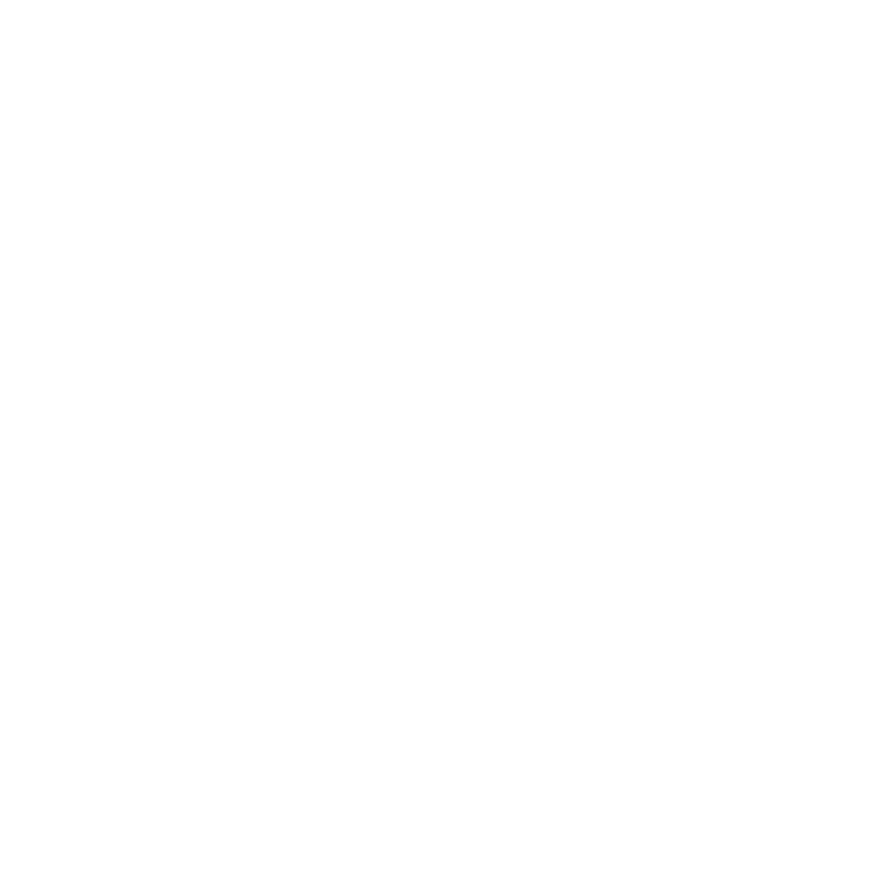
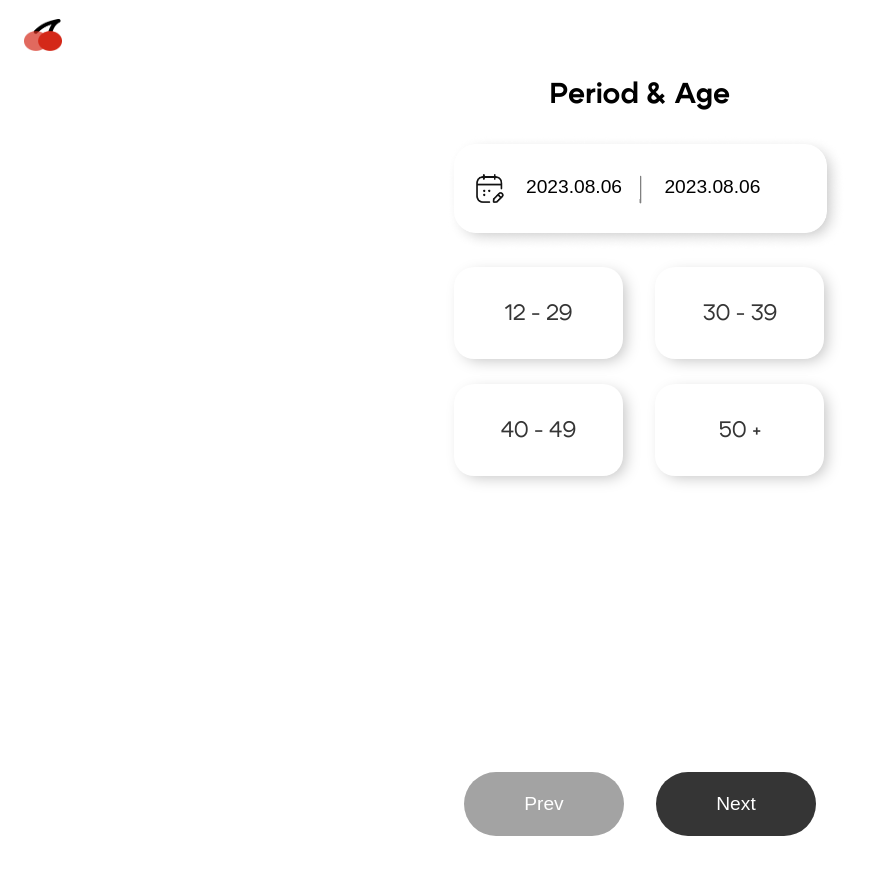
Before and after one commit to GEN-AI-CHERI/CHERI-FRONT, a React (Create React App) app: page /period in a window 1280 px wide. Before the commit this address had no page. Shown: the top 874 px of the page, without its empty margins (0-874 px from the left). Before the commit the page ends 800 px from the top, so only its background shows below. Built offline with nearby package versions, Linux system fonts and the light colour scheme.

Commit message:
💄 기간,나이 선택 페이지 퍼블리싱 완료

```diff
--- a/package.json
+++ b/package.json
@@ -6,7 +6,9 @@
     "@testing-library/jest-dom": "^5.17.0",
     "@testing-library/react": "^13.4.0",
     "@testing-library/user-event": "^13.5.0",
+    "date-fns": "^2.30.0",
     "react": "^18.2.0",
+    "react-datepicker": "^4.16.0",
     "react-dom": "^18.2.0",
     "react-router-dom": "^6.14.2",
     "react-scripts": "5.0.1",
--- a/src/App.js
+++ b/src/App.js
@@ -2,6 +2,7 @@
 import MainPage from "./pages/MainPage";
 import DestinationPage from "./pages/DestinationPage";
 import ThemePage from "./pages/ThemePage";
+import Period from "./pages/Period";
 
 function App() {
   return (
@@ -9,6 +10,7 @@
       <Route path="/main" element={<MainPage />} />
       <Route path="/destination" element={<DestinationPage />} />
       <Route path="/themes" element={<ThemePage />} />
+      <Route path="/period" element={<Period />} />
     </Routes>
   );
 }
--- /dev/null
+++ b/src/components/Period/Age.js
@@ -0,0 +1,128 @@
+import styled from "styled-components";
+import { useState } from "react";
+import check from "../../assets/theme/check.png";
+
+const Age = () => {
+  const [isSelect1, setIsSelect1] = useState(false);
+  const [isSelect2, setIsSelect2] = useState(false);
+  const [isSelect3, setIsSelect3] = useState(false);
+  const [isSelect4, setIsSelect4] = useState(false);
+
+  const handleSelect1 = () => {
+    setIsSelect1(!isSelect1);
+  };
+
+  const handleSelect2 = () => {
+    setIsSelect2(!isSelect2);
+  };
+
+  const handleSelect3 = () => {
+    setIsSelect3(!isSelect3);
+  };
+
+  const handleSelect4 = () => {
+    setIsSelect4(!isSelect4);
+  };
+
+  return (
+    <AgeContainer>
+      <Row>
+        <Container
+          onClick={handleSelect1}
+          disabled={isSelect1 ? "Selected" : "notSelected"}
+        >
+          {isSelect1 && <CheckIcon src={check} />}
+          <Option disabled={isSelect1 ? "Selected" : "notSelected"}>
+            12 - 29
+          </Option>
+          <Frame disabled={isSelect1 ? "Selected" : "notSelected"} />
+        </Container>
+        <Container
+          onClick={handleSelect2}
+          disabled={isSelect2 ? "Selected" : "notSelected"}
+        >
+          {isSelect2 && <CheckIcon src={check} />}
+          <Option disabled={isSelect2 ? "Selected" : "notSelected"}>
+            30 - 39
+          </Option>
+          <Frame disabled={isSelect2 ? "Selected" : "notSelected"} />
+        </Container>
+      </Row>
+      <Row>
+        <Container2
+          onClick={handleSelect3}
+          disabled={isSelect3 ? "Selected" : "notSelected"}
+        >
+          {isSelect3 && <CheckIcon src={check} />}
+          <Option disabled={isSelect3 ? "Selected" : "notSelected"}>
+            40 - 49
+          </Option>
+          <Frame disabled={isSelect3 ? "Selected" : "notSelected"} />
+        </Container2>
+        <Container
+          onClick={handleSelect4}
+          disabled={isSelect4 ? "Selected" : "notSelected"}
+        >
+          {isSelect4 && <CheckIcon src={check} />}
+          <Option disabled={isSelect4 ? "Selected" : "notSelected"}>
+            50 +
+          </Option>
+          <Frame disabled={isSelect4 ? "Selected" : "notSelected"} />
+        </Container>
+      </Row>
+    </AgeContainer>
+  );
+};
+
+const Row = styled.div`
+  display: flex;
+`;
+
+const CheckIcon = styled.img`
+  width: 1rem;
+  margin: 0;
+  margin-right: 5px;
+`;
+
+const AgeContainer = styled.div`
+  display: flex;
+  align-items: center;
+  justify-content: center;
+  flex-direction: column;
+  margin-bottom: 16.2rem;
+`;
+
+const Container = styled.div`
+  margin-bottom: 3rem;
+  display: flex;
+  align-items: center;
+  justify-content: center;
+  width: 6.1rem;
+  margin-left: 3.2rem;
+  margin-right: 3.3rem;
+  background-color: ${(props) =>
+    props.disabled === "Selected" ? "#FFEFEF" : "white"};
+`;
+
+const Container2 = styled(Container)``;
+
+const Frame = styled.div`
+  width: 9.5rem;
+  display: inline-flex;
+  height: 3.5rem;
+  padding: 18px 13px 18px 4px;
+  align-items: center;
+  border-radius: 20px;
+  background-color: ${(props) =>
+    props.disabled === "Selected" ? "#FFEFEF" : "white"};
+  box-shadow: 5px 4px 15px -3px rgba(0, 0, 0, 0.25);
+  position: absolute;
+  z-index: -1;
+`;
+
+const Option = styled.p`
+  font-size: 1.4rem;
+  color: ${(props) => (props.disabled === "Selected" ? "#E84848" : "#353535")};
+`;
+
+export default Age;
--- /dev/null
+++ b/src/components/Period/Calendar.js
@@ -0,0 +1,69 @@
+import React, { useState } from "react";
+import DatePicker from "react-datepicker";
+import "react-datepicker/dist/react-datepicker.css";
+import { enUS } from "date-fns/locale";
+import styled from "styled-components";
+import calendar from "../../assets/period/calendar.png";
+
+// CSS Modules, react-datepicker-cssmodules.css
+import "react-datepicker/dist/react-datepicker-cssmodules.css";
+
+const Calendar = () => {
+  const [startDate, setStartDate] = useState(new Date());
+  const [endDate, setEndDate] = useState(new Date());
+
+  return (
+    <Container>
+      <Row>
+        <DatePickerWrapper>
+          <DatePicker
+            selected={startDate}
+            onChange={(date) => setStartDate(date)}
+            dateFormat="yyyy.MM.dd"
+            locale={enUS}
+          />
+        </DatePickerWrapper>
+        <DatePickerWrapper>
+          <DatePicker
+            selected={endDate}
+            onChange={(date) => setEndDate(date)}
+            dateFormat="yyyy.MM.dd"
+            locale={enUS}
+          />
+        </DatePickerWrapper>
+      </Row>
+      <CalendarBg src={calendar} />
+    </Container>
+  );
+};
+
+const CalendarBg = styled.img`
+  width: 25rem;
+  position: absolute;
+  z-index: -1;
+  margin-left: 0.8rem;
+`;
+
+const Container = styled.div`
+  display: flex;
+  flex-direction: column;
+  align-items: center;
+  margin-bottom: 5rem;
+`;
+
+const Row = styled.div`
+  display: flex;
+  margin-top: 2.5rem;
+`;
+
+const DatePickerWrapper = styled.div`
+  input {
+    width: 7rem;
+    border: none;
+    font-size: 1.2rem;
+    outline: none;
+    margin-left: 1.4rem;
+  }
+`;
+
+export default Calendar;
--- a/src/components/Theme/option.js
+++ b/src/components/Theme/option.js
@@ -47,4 +47,5 @@
   margin: 0;
   margin-right: 5px;
 `;
+
 export default Option;
--- /dev/null
+++ b/src/pages/Period.js
@@ -0,0 +1,19 @@
+import ShortHeader from "../components/Destination/ShortHeader";
+import Title from "../components/Destination/Title";
+import Button from "../components/Destination/Button";
+import Calendar from "../components/Period/Calendar";
+import Age from "../components/Period/Age";
+
+const Period = () => {
+  return (
+    <>
+      <ShortHeader />
+      <Title text="Period & Age" />
+      <Calendar />
+      <Age />
+      <Button next="chat" />
+    </>
+  );
+};
+
+export default Period;
```
Also changed, not shown: src/assets/period/calendar.png (added), 1 other file (tests, documents, lock files or other folders).
